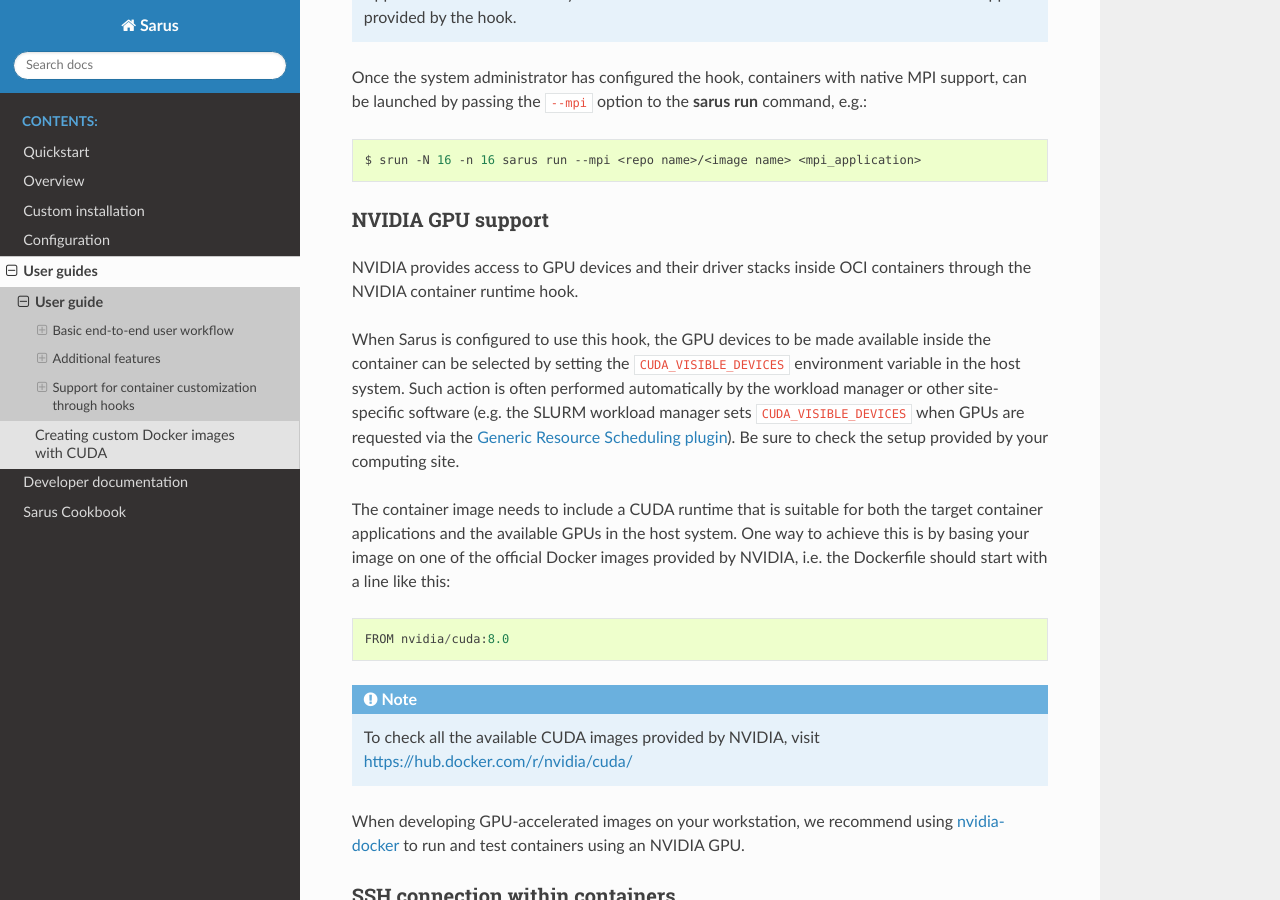
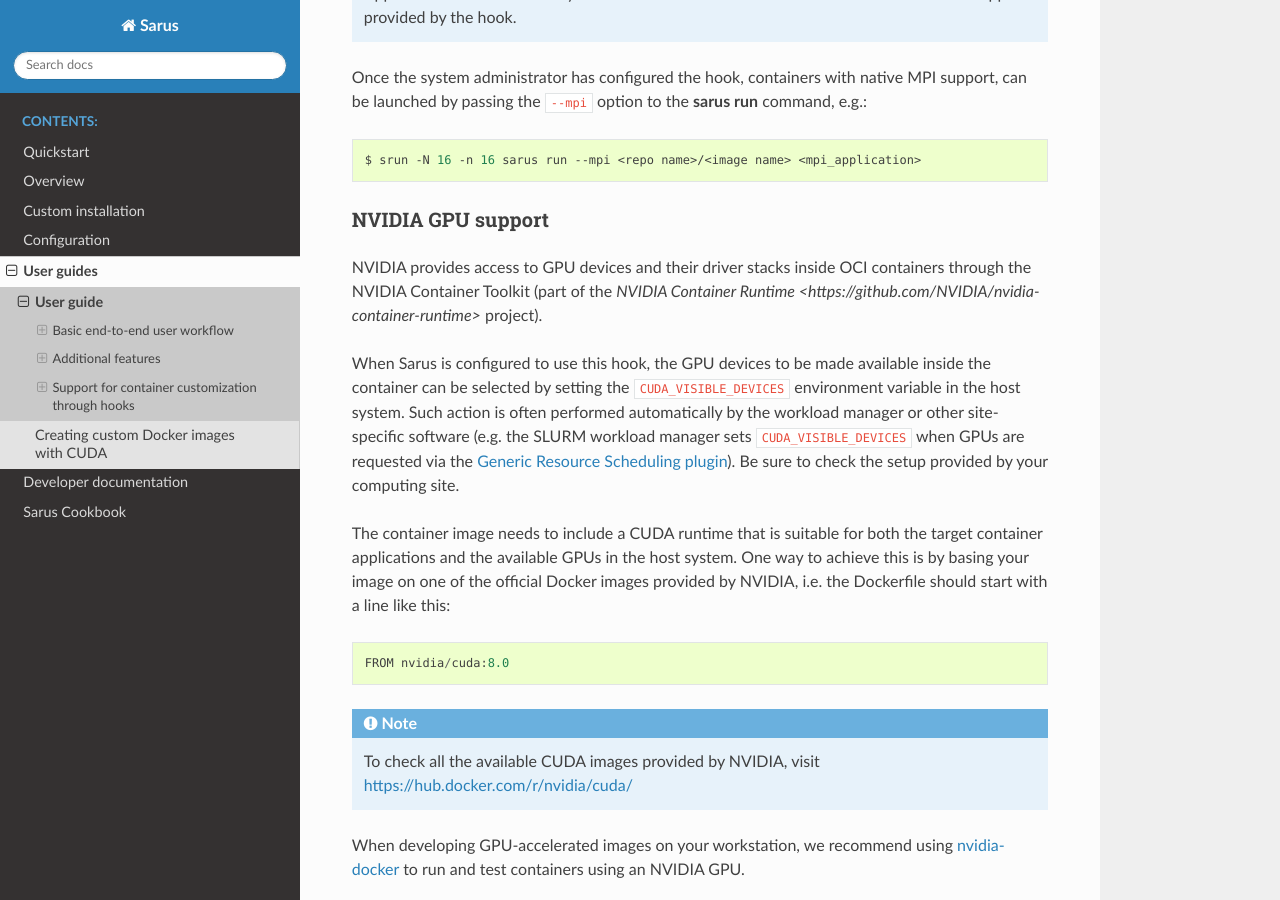
Before and after one commit to eth-cscs/sarus, a Sphinx documentation site: the page built from doc/user/user_guide.rst, in a window 1280 px wide and 900 px high, scrolled down 11240 px. Built offline with Sphinx 7.4.7 and the Read the Docs theme 2.0.0, drawn with Linux system fonts in a browser that asks for light colours.

Commit message:
Code review fixes

```diff
--- a/doc/config/gpu-hook.rst
+++ b/doc/config/gpu-hook.rst
@@ -89,7 +89,7 @@
 
     # Install hook config.toml (e.g. for CentOS)
     $ sudo mkdir /etc/nvidia-container-runtime/
-    $ sudo cp $GOPATH/src/github.com/NVIDIA/nvidia-container-runtime/config.toml.centos /etc/nvidia-container-runtime/config.toml
+    $ sudo cp $GOPATH/src/github.com/NVIDIA/nvidia-container-runtime/toolkit/config.toml.centos /etc/nvidia-container-runtime/config.toml
 
 Sarus configuration
 ---------------------
--- a/doc/user/user_guide.rst
+++ b/doc/user/user_guide.rst
@@ -637,7 +637,8 @@
 ------------------
 
 NVIDIA provides access to GPU devices and their driver stacks inside OCI
-containers through the NVIDIA container runtime hook.
+containers through the NVIDIA Container Toolkit (part of the `NVIDIA Container
+Runtime <https://github.com/NVIDIA/nvidia-container-runtime>` project).
 
 When Sarus is configured to use this hook, the GPU devices to be made
 available inside the container can be selected by setting the
```
Also changed, not shown: other parts of doc/config/gpu-hook.rst (+1 -1 lines).
